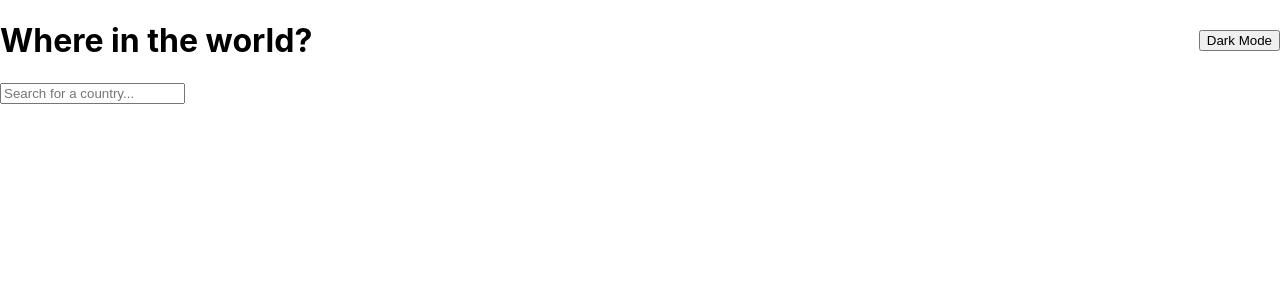
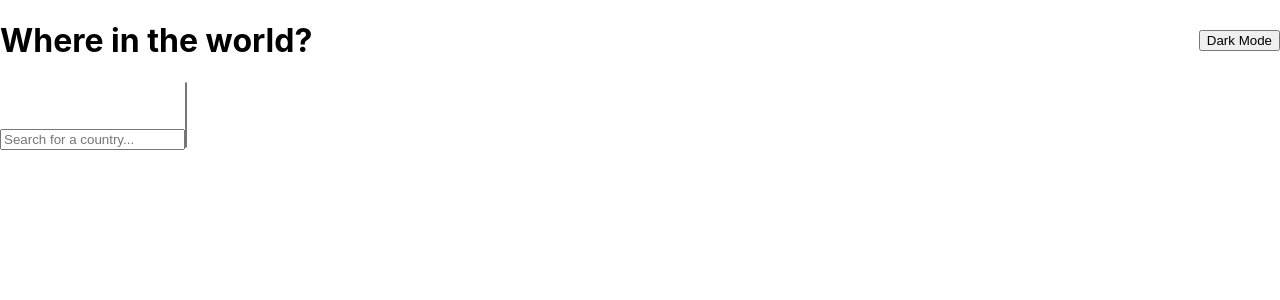
Before and after one commit to giandefaria/rest-countries-api-with-color-theme-switcher-master, a React (Create React App) app: page / in a window 1280 px wide. Shown: the top 300 px of the page. Built offline with nearby package versions, Linux system fonts and the light colour scheme.

Commit message:
adicionando a caixa seletora por regiao

```diff
--- a/src/components/main/main.tsx
+++ b/src/components/main/main.tsx
@@ -11,6 +11,8 @@ export default function Main() {
             <main>
                 <div>
                     <input type="search" name="country" id="country" placeholder='Search for a country...' />
+                    <select name="filter-region" id="filter-region" placeholder='Filter by Region' multiple>Filter by Region
+                    </select>
                 </div>
 
             </main>
```
